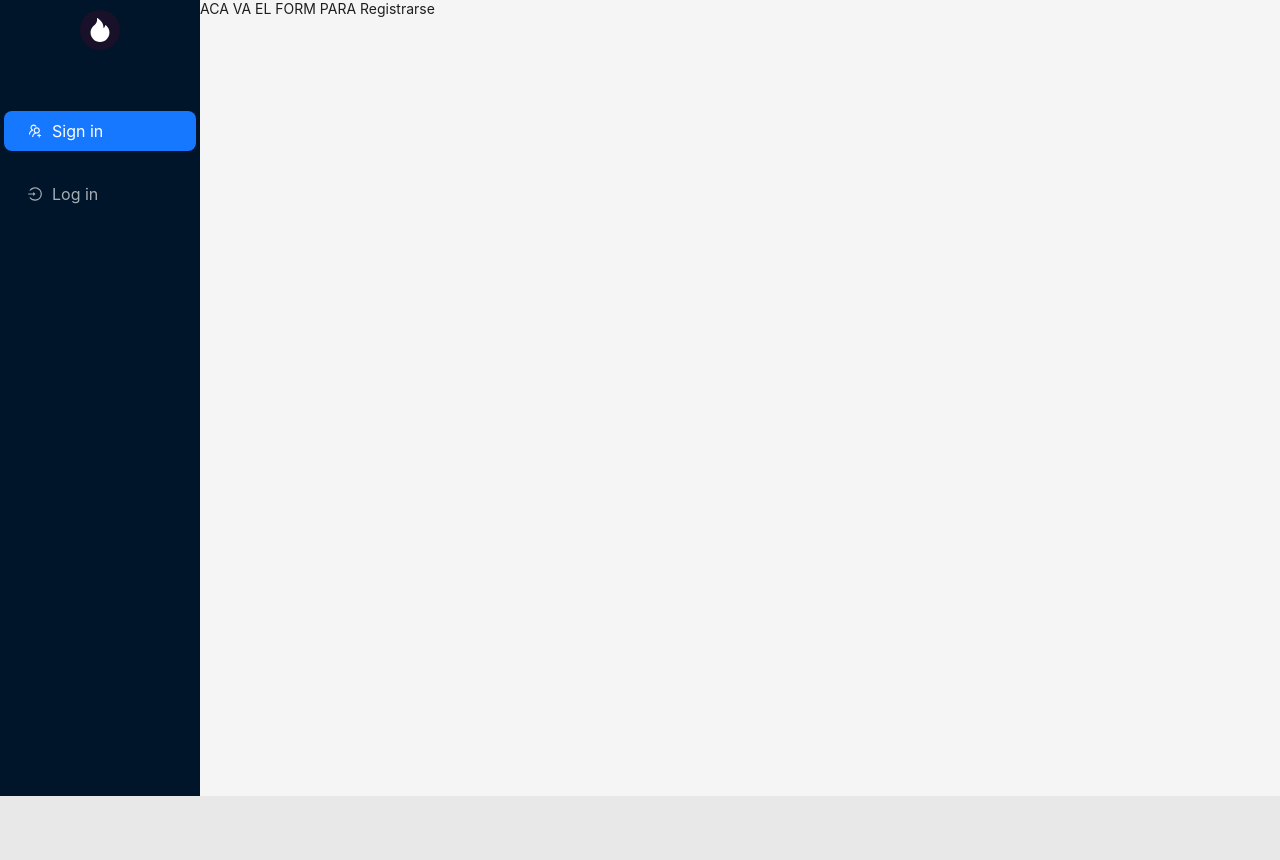
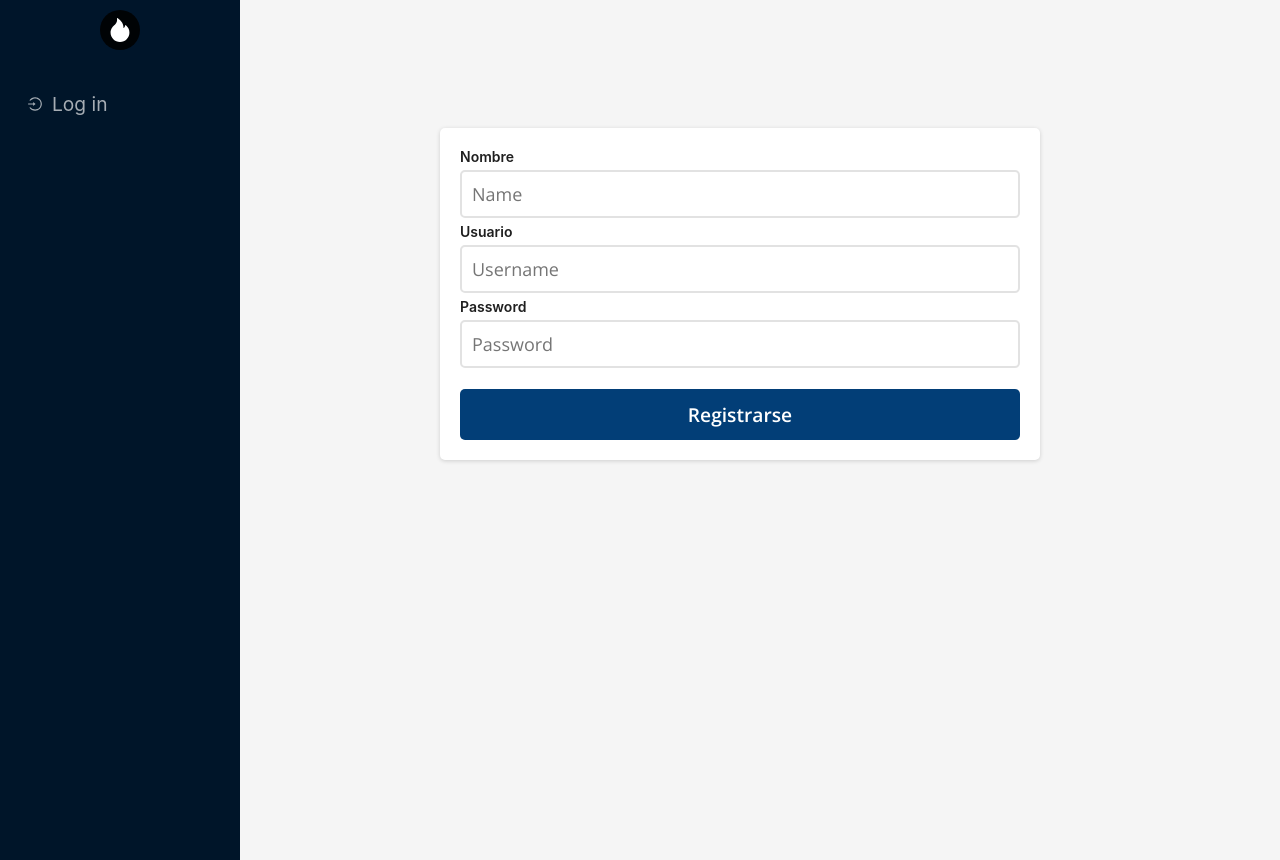
Before and after one commit to Sixela33/RestORT, a React (Vite) app in the folder public2/: page /signin in a window 1280 px wide. Before the commit the page ends 800 px from the top, so only its background shows below. Built offline with nearby package versions, Linux system fonts and the light colour scheme.

Commit message:
prototipo agregarInsumo

```diff
--- /dev/null
+++ b/public2/src/Components/FormuAgregarIngrediente.jsx
@@ -0,0 +1,106 @@
+import { Formik, Form, Field, ErrorMessage } from "formik";
+import { useApi } from "../Context/APIContext";
+import { useState } from "react";
+
+function FormuAgregarIngrediente() {
+  const { agregarInsumo } = useApi();
+  const [insumoCreado, setInsumoCreado] = useState(false);
+
+  const agregarIngrediente = async (valores, { resetForm }) => {
+    agregarInsumo(valores);
+    setInsumoCreado(true);
+    setTimeout(() => setInsumoCreado(false), 3000);
+    resetForm();
+  };
+
+  const hacerValidaciones = (valores) => {
+    let errores = {};
+
+    if (!valores.cantidad) {
+      errores.cantidad = "Debes ingresar una cantidad";
+    }
+    if (!valores.nombre) {
+      errores.nombre = "Debes ingresar un nombre";
+    }
+    if (!valores.costoXunidad) {
+      errores.costoXunidad = "Debes ingresar un costo";
+    }
+    if (!valores.unidadDeMedida) {
+      errores.unidadDeMedida = "Debes ingresar una unidad de medida";
+    }
+    return errores;
+  };
+
+  return (
+    <>
+      <Formik
+        initialValues={{
+          nombre: "",
+          cantidad: "",
+          costoXunidad: "",
+          unidadDeMedida: "",
+        }}
+        validate={hacerValidaciones}
+        onSubmit={agregarIngrediente}
+      >
+        {({ errors }) => (
+          <Form className="formulario">
+            <label htmlFor="nombre">Nombre</label>
+            <Field type="text" name="nombre" id="nombre" placeholder="Nombre" />
+            <ErrorMessage
+              name="nombre"
+              component={() => <div className="error">{errors.nombre}</div>}
+            />
+
+            <label htmlFor="cantidad">Cantidad</label>
+            <Field
+              type="text"
+              name="cantidad"
+              id="cantidad"
+              placeholder="Cantidad"
+            />
+            <ErrorMessage
+              name="cantidad"
+              component={() => <div className="error">{errors.cantidad}</div>}
+            />
+
+            <label htmlFor="costoXunidad">Costo</label>
+            <Field
+              placeholder="Costo"
+              type="text"
+              name="costoXunidad"
+              id="costoXunidad"
+            />
+            <ErrorMessage
+              name="costoXunidad"
+              component={() => (
+                <div className="error">{errors.costoXunidad}</div>
+              )}
+            />
+
+            <label htmlFor="unidadDeMedida">Unidad de medida</label>
+            <Field
+              placeholder="Unidad de medida"
+              type="text"
+              name="unidadDeMedida"
+              id="unidadDeMedida"
+            />
+            <ErrorMessage
+              name="unidadDeMedida"
+              component={() => (
+                <div className="error">{errors.unidadDeMedida}</div>
+              )}
+            />
+
+            <button type="submit">Agregar</button>
+            {insumoCreado && (
+              <p className="exito">Usuario creado con exito! </p>
+            )}
+          </Form>
+        )}
+      </Formik>
+    </>
+  );
+}
+
+export default FormuAgregarIngrediente;
--- /dev/null
+++ b/public2/src/Components/FormuRegistro.jsx
@@ -0,0 +1,86 @@
+import { Formik, Form, Field, ErrorMessage } from "formik";
+import { useApi } from "../Context/APIContext";
+import { useState } from "react";
+
+function FormuRegistro() {
+  const { signin } = useApi();
+  const [usuarioCreado, setUsuarioCreado] = useState(false);
+
+  const registrarUsuario = async (valores, { resetForm }) => {
+    signin(valores);
+    resetForm();
+    setUsuarioCreado(true);
+    setTimeout(() => setUsuarioCreado(false), 3000);
+  };
+
+  const hacerValidaciones = (valores) => {
+    let errores = {};
+
+    if (!valores.documento) {
+      errores.documento = "Debes ingresar un usuario";
+    }
+    if (!valores.nombre) {
+      errores.nombre = "Debes ingresar un nombre";
+    }
+    if (!valores.contrasena) {
+      errores.contrasena = "Debes ingresar una password";
+    }
+    return errores;
+  };
+
+  return (
+    <>
+      <Formik
+        initialValues={{
+          nombre: "",
+          documento: "",
+          contrasena: "",
+        }}
+        validate={hacerValidaciones}
+        onSubmit={registrarUsuario}
+      >
+        {({ errors }) => (
+          <Form className="formulario">
+            <label htmlFor="nombre">Nombre</label>
+            <Field type="text" name="nombre" id="nombre" placeholder="Name" />
+            <ErrorMessage
+              name="nombre"
+              component={() => <div className="error">{errors.nombre}</div>}
+            />
+
+            <label htmlFor="documento">Usuario</label>
+            <Field
+              type="text"
+              name="documento"
+              id="documento"
+              placeholder="Username"
+            />
+            <ErrorMessage
+              name="documento"
+              component={() => <div className="error">{errors.documento}</div>}
+            />
+
+            <label htmlFor="contrasena">Password</label>
+            <Field
+              placeholder="Password"
+              type="password"
+              name="contrasena"
+              id="contrasena"
+            />
+            <ErrorMessage
+              name="contrasena"
+              component={() => <div className="error">{errors.contrasena}</div>}
+            />
+
+            <button type="submit">Registrarse</button>
+            {usuarioCreado && (
+              <p className="exito">Usuario creado con exito! </p>
+            )}
+          </Form>
+        )}
+      </Formik>
+    </>
+  );
+}
+
+export default FormuRegistro;
--- a/public2/src/Components/HomeContainer.jsx
+++ b/public2/src/Components/HomeContainer.jsx
@@ -1,11 +1,7 @@
 import Logo from "./Logo";
 
 function HomeContainer() {
-  return (
-    <>
-      <Logo />
-    </>
-  );
+  return <></>;
 }
 
 export default HomeContainer;
--- a/public2/src/Components/LayoutContainer.jsx
+++ b/public2/src/Components/LayoutContainer.jsx
@@ -1,34 +1,31 @@
 import { Routes, Route } from "react-router-dom";
 import { Layout } from "antd";
-import "./navbar.css";
-import Logo from "./Logo";
+
 // import MenuList from "./MenuList";
 import HomeContainer from "./HomeContainer";
 import FormuLogin from "./FormuLogin";
 import MenuListItem from "./MenuListItem";
 import ProtectedRoute from "./ProtectedRoute";
+import FormuRegistro from "./FormuRegistro";
+import VerIngredientes from "./VerIngredientes";
+import FormuAgregarIngrediente from "./FormuAgregarIngrediente";
 const { Sider, Content } = Layout;
 function LayoutContainer() {
   return (
     <Layout>
       <Sider className="sidebar">
-        <Logo />
         <MenuListItem />
       </Sider>
       <Content>
         <Routes>
           <Route exact path="/login" element={<FormuLogin />} />
-          <Route
-            exact
-            path="/signin"
-            element={<div>ACA VA EL FORM PARA Registrarse</div>}
-          />
+          <Route exact path="/signin" element={<FormuRegistro />} />
           <Route element={<ProtectedRoute />}>
             <Route exact path="/" element={<HomeContainer />} />
             <Route
               exact
               path="/ingredientes"
-              element={<div>ACA VA LA TABLA CON LOS INGREDIENTES</div>}
+              element={<VerIngredientes />}
               // <IngredientesContainer />}
             />
             {/* <Route
@@ -44,7 +41,7 @@ function LayoutContainer() {
             <Route
               exact
               path="/agregarIngrediente"
-              element={<div>ACA VA EL FORM PARA AGREGAR UN INGREDIENTE</div>}
+              element={<FormuAgregarIngrediente />}
               // <AgregarIngrediente />}
             />
             {/* <Registro /> */}
--- a/public2/src/Components/Logo.jsx
+++ b/public2/src/Components/Logo.jsx
@@ -2,7 +2,7 @@ import React from "react";
 import { FireFilled } from "@ant-design/icons";
 function Logo() {
   return (
-    <div className="logo">
+    <div className="logo-menu-bar">
       <div className="logo-icon">
         <FireFilled />
       </div>
--- a/public2/src/Components/MenuList.jsx
+++ b/public2/src/Components/MenuList.jsx
@@ -12,10 +12,12 @@ import {
   ReadOutlined,
 } from "@ant-design/icons";
 import { useApi } from "../Context/APIContext";
+import Logo from "./Logo";
 
 const MenuList = () => {
   return (
     <Menu theme="dark" mode="inline" className="menu-bar">
+      <Logo />
       <Menu.Item key="home" icon={<HomeOutlined />}>
         <Link to={`/`}>Home</Link>
       </Menu.Item>
--- a/public2/src/Components/MenuListItem.jsx
+++ b/public2/src/Components/MenuListItem.jsx
@@ -11,6 +11,7 @@ import {
   ReadOutlined,
 } from "@ant-design/icons";
 import { useApi } from "../Context/APIContext";
+import Logo from "./Logo";
 
 const MenuListItem = () => {
   const navigate = useNavigate();
@@ -41,14 +42,13 @@ const MenuListItem = () => {
         { label: "Log out", icon: <LogoutOutlined />, key: "/logout" },
       ]);
     } else {
-      setItems([
-        { label: "Sign in", icon: <UsergroupAddOutlined />, key: "/signin" },
-        { label: "Log in", icon: <LoginOutlined />, key: "/login" },
-      ]);
+      setItems([{ label: "Log in", icon: <LoginOutlined />, key: "/login" }]);
     }
   }, [user]);
 
   return (
+    <>
+      <Logo />
       <Menu
         className="menu-bar"
         defaultSelectedKeys={[window.location.pathname]}
@@ -63,6 +63,7 @@ const MenuListItem = () => {
           }
         }}
       />
+    </>
   );
 };
 
--- /dev/null
+++ b/public2/src/Components/VerIngredientes.jsx
@@ -0,0 +1,23 @@
+import React, { useEffect, useState } from "react";
+import { useApi } from "../Context/APIContext";
+
+export default function VerIngredientes() {
+  const { cargarIngredientes } = useApi();
+  const [ingredientes, setIngredientes] = useState(null);
+
+  const mostrarIngredientes = async () => {
+    try {
+      const data = await cargarInsumos();
+      console.log(data);
+      setIngredientes(data);
+    } catch (error) {
+      // Manejar el error, si es necesario
+      console.error("Error al cargar ingredientes:", error);
+    }
+  };
+
+  useEffect(() => {
+    mostrarIngredientes();
+  }, []); // Este efecto se ejecutará una vez al montar el componente
+  return <div>{console.log(ingredientes)}</div>;
+}
--- a/public2/src/Components/navbar.css
+++ /dev/null
@@ -1,39 +0,0 @@
-* {
-  padding: 0;
-  margin: 0;
-  border: none;
-  outline: none;
-  list-style: none;
-  box-sizing: border-box;
-}
-.sidebar {
-  color: #fff;
-}
-
-.logo {
-  display: flex;
-  align-items: center;
-  justify-content: center;
-  color: #fff;
-  padding: 10px;
-}
-
-.logo-icon {
-  width: 40px;
-  height: 40px;
-  display: flex;
-  align-items: center;
-  justify-content: center;
-  font-size: 1.5rem;
-  border-radius: 50%;
-  background: rgba(28, 17, 41, 0.88);
-}
-
-.menu-bar {
-  height: 88vh;
-  margin-top: 2rem;
-  display: flex;
-  flex-direction: column;
-  gap: 15px;
-  font-size: 1rem;
-}
--- a/public2/src/index.css
+++ b/public2/src/index.css
@@ -12,7 +12,7 @@ body {
 }
 
 .contenedor {
-  min-height: 100vh;
+  height: auto;
   display: flex;
   align-items: flex-start;
   justify-content: center;
@@ -22,7 +22,7 @@ body {
   margin: auto;
   width: 70vh;
   min-width: 600px;
-  margin-top: 50px;
+  margin-top: 8rem;
   background: #fff;
   border-radius: 5px;
   padding: 20px;
@@ -55,32 +55,34 @@ body {
 
 .formulario input:focus {
   outline: none;
-  border: 2px solid #0085ff;
+  border: 2px solid rgb(24, 13, 189);
 }
 
 .formulario .error {
-  color: #e92b2d;
+  color: #9c0a0d;
   font-weight: 600;
-  font-size: 12px;
+  font-size: 0.8rem;
 }
 
 .formulario button[type="submit"] {
   display: block;
-  background: #0085ff;
+  background: #023e77;
   font-weight: 600;
   font-family: "Open Sans", sans-serif;
   border: none;
   cursor: pointer;
   width: 100%;
-  padding: 10px;
+  margin: auto;
+  margin-top: 1rem;
+  padding: 12px;
   border-radius: 5px;
   color: #fff;
-  font-size: 16px;
+  font-size: 1.2rem;
   transition: 0.3s ease all;
 }
 
 .formulario button[type="submit"]:hover {
-  background: #0051ff;
+  background: #0343ce;
 }
 
 .formulario .exito {
@@ -93,3 +95,39 @@ body {
 .formulario input[type="radio"] {
   width: auto;
 }
+
+.sidebar {
+  color: #fff;
+  width: 30vh;
+  background-color: #00152a;
+}
+
+.logo-menu-bar {
+  display: flex;
+  align-items: center;
+  justify-content: center;
+  color: #fff;
+  padding: 10px;
+  width: 30vh;
+  background-color: #00152a;
+}
+
+.logo-icon {
+  width: 40px;
+  height: 40px;
+  display: flex;
+  align-items: center;
+  justify-content: center;
+  font-size: 1.5rem;
+  border-radius: 50%;
+  background: rgba(0, 0, 0, 0.88);
+}
+
+.menu-bar {
+  height: 100vh;
+  display: flex;
+  flex-direction: column;
+  gap: 20px;
+  font-size: 1.2rem;
+  width: 30vh;
+}
```
Also changed, not shown: public2/src/Context/APIContext.jsx (+23 -2 lines), public2/src/Pags/VerIngredientes/VerIngredientes.jsx (deleted, +0 -25 lines). Lines whose indentation alone changed are shown as unchanged.
